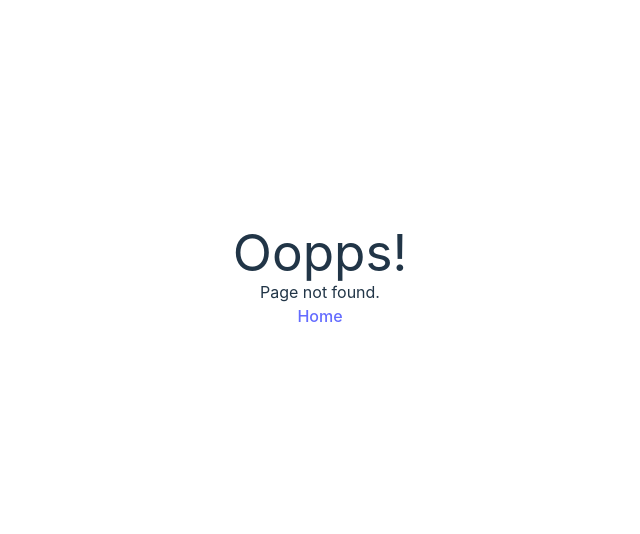
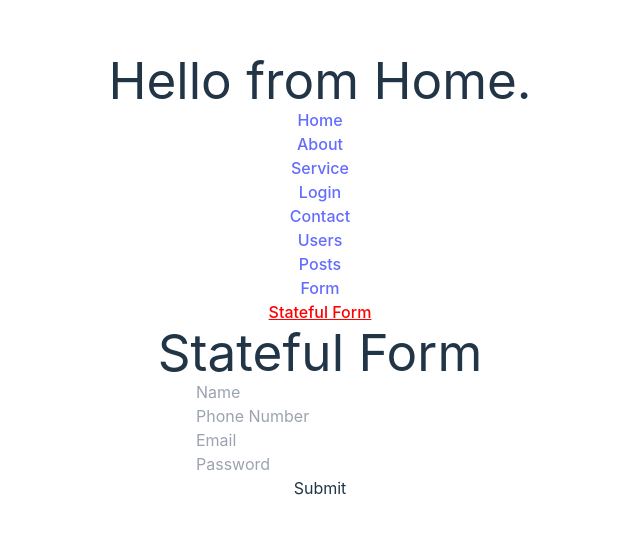
Before and after one commit to Jaber4770/Milestone_8, a React (Vite) app in the folder react-router/react-router-project/: page /statefulForm in a window 1280 px wide. Before the commit this address had no page. Shown: the part 124-658 px from the top of the page, without its empty margins (320-960 px from the left). Built offline with nearby package versions, Linux system fonts and the light colour scheme.

Commit message:
learning form

```diff
--- /dev/null
+++ b/react-router/react-router-project/src/Component/Form/Form.jsx
@@ -0,0 +1,23 @@
+
+const Form = () => {
+
+    const handleFormSubmit = e => {
+        e.preventDefault();
+        console.log(e.target.name.value, e.target.phone.value, e.target.email.value, "Submit");
+    }
+    return (
+        <div>
+            <h1 className="text-5xl mt-10">Form</h1>
+            <div className="border-2 rounded-lg py-3">
+                <form onSubmit={handleFormSubmit}>
+                    <input name="name" className="py-2 px-3 my-2 rounded-lg" placeholder="Name" type="text" /> <br />
+                    <input name="phone" className="py-2 px-3 my-2 rounded-lg" placeholder="Phone Number" type="text" /> <br />
+                    <input name="email" className="py-2 px-3 my-2 rounded-lg" placeholder="Email" type="email" /> <br />
+                    <input className="py-2 px-3 my-2 rounded-lg bg-gray-900 cursor-pointer" type="submit" value="Submit" />
+                </form>
+            </div>
+        </div>
+    );
+};
+
+export default Form;
--- a/react-router/react-router-project/src/Component/Home/Home.jsx
+++ b/react-router/react-router-project/src/Component/Home/Home.jsx
@@ -30,6 +30,12 @@ const Home = () => {
                     <li>
                         <NavLink to="/posts">Posts</NavLink>
                     </li>
+                    <li>
+                        <NavLink to="/form">Form</NavLink>
+                    </li>
+                    <li>
+                        <NavLink to="/statefulForm">Stateful Form</NavLink>
+                    </li>
                 </ul>
             </nav>
             {
--- /dev/null
+++ b/react-router/react-router-project/src/Component/StatefulForm/StatefulForm/StatefulForm.jsx
@@ -0,0 +1,50 @@
+import { useState } from "react";
+
+const StatefulForm = () => {
+
+    const [name, setName] = useState('');
+    const [phone, setPhone] = useState('');
+    const [email, setEmail] = useState('');
+    const [password, setPassword] = useState('');
+
+
+    const handleFormSubmit = (e) => {
+        e.preventDefault();
+        console.log(name,email,phone,password);
+    }
+
+    const handleNameChange = (e) => {
+        setName(e.target.value);
+    }
+    const handlePhoneNumberChange = (e) => {
+        setPhone(e.target.value);
+    }
+    const handleEmailChange = (e) => {
+        setEmail(e.target.value);
+    }
+    const handlePasswordChange = (e) => {
+        setPassword(e.target.value);
+    }
+
+
+
+
+    return (
+        <div>
+            <div>
+                <h1 className="text-5xl mt-10">Stateful Form</h1>
+                <div className="border-2 rounded-lg py-3">
+                    <form onSubmit={handleFormSubmit}>
+                        <input onChange={handleNameChange} name="name" className="py-2 px-3 my-2 rounded-lg" placeholder="Name" type="text" /> <br />
+                        <input onChange={handlePhoneNumberChange} name="phone" className="py-2 px-3 my-2 rounded-lg" placeholder="Phone Number" type="text" /> <br />
+                        <input onChange={handleEmailChange} name="email" className="py-2 px-3 my-2 rounded-lg" placeholder="Email" type="email" /> <br />
+                        <input onChange={handlePasswordChange} name="password" className="py-2 px-3 my-2 rounded-lg" placeholder="Password" type="password" /> <br />
+                        <input className="py-2 px-3 my-2 rounded-lg bg-gray-900 cursor-pointer" type="submit" value="Submit" />
+                    </form>
+                </div>
+            </div>
+        </div>
+    );
+};
+
+export default StatefulForm;
--- a/react-router/react-router-project/src/index.css
+++ b/react-router/react-router-project/src/index.css
@@ -2,6 +2,7 @@
 @tailwind base;
 @tailwind components;
 @tailwind utilities;
+
 
 
 :root {
```
Also changed, not shown: react-router/react-router-project/src/main.jsx (+10 -0 lines).
